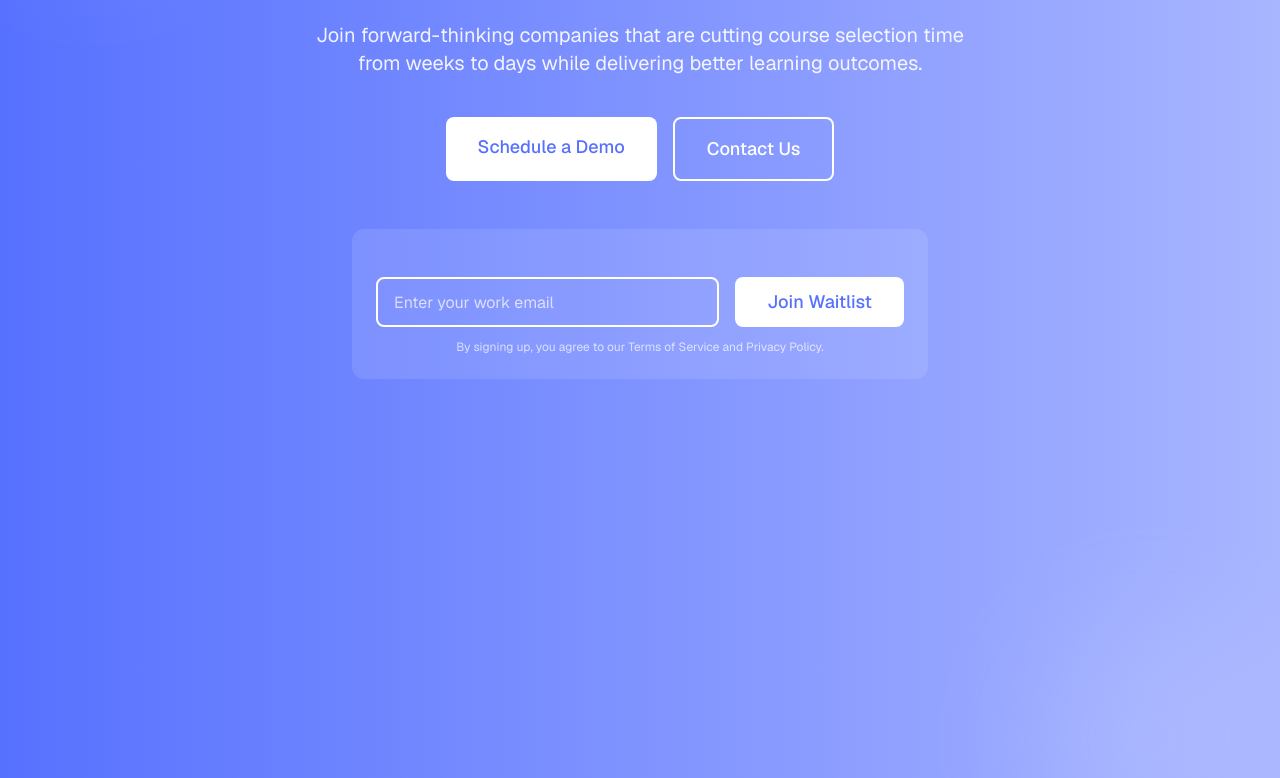
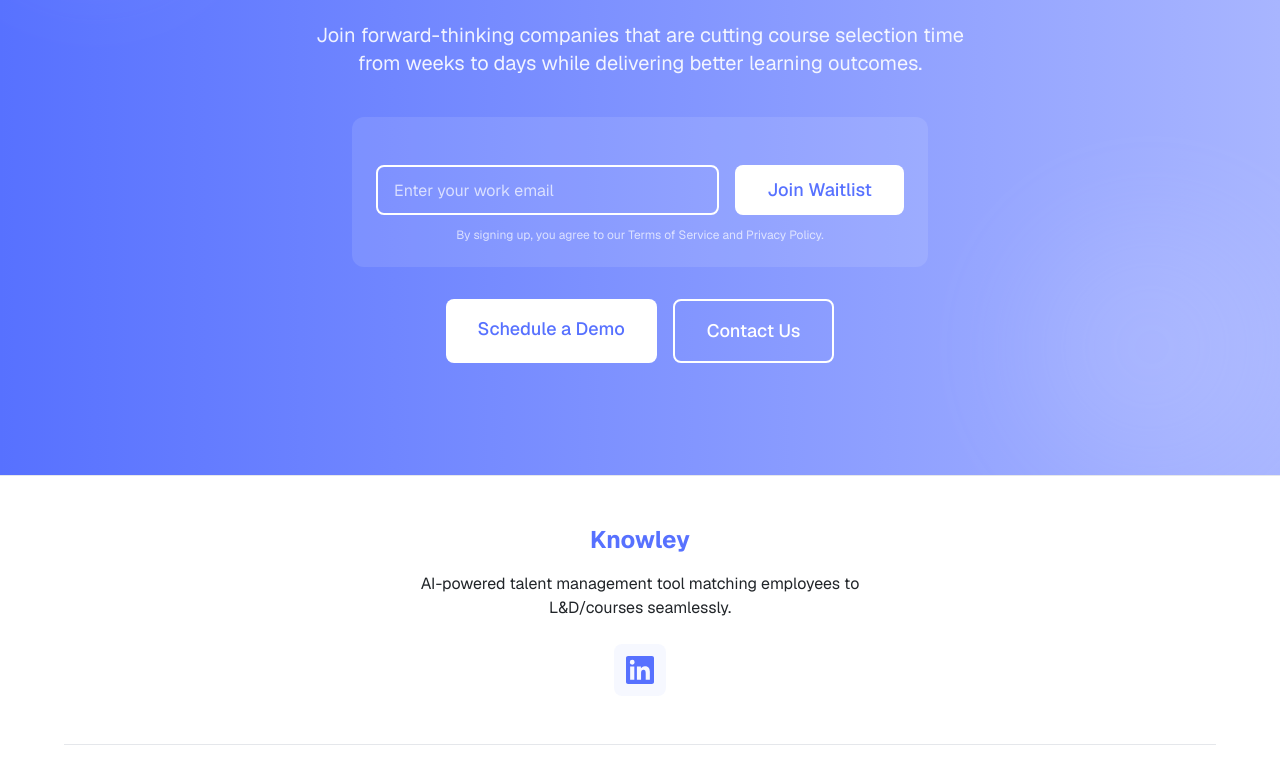
Before and after one commit to Grihladin/knowley_landing_page, a Next.js app: page / in a window 1280 px wide. Shown: the part 3902-4680 px from the top of the page. Built offline with nearby package versions, Linux system fonts and the light colour scheme.

Commit message:
now i dont moove elements reaarenaged waitlist so i dont have to moove it for perfomance improovent

```diff
--- a/app/CTASection.tsx
+++ b/app/CTASection.tsx
@@ -5,9 +5,20 @@ import ContactForm from "./ContactForm";
 
 export default function CTASection() {
   const [showContactForm, setShowContactForm] = useState(false);
+  const [animatingOut, setAnimatingOut] = useState(false);
 
   const toggleContactForm = () => {
-    setShowContactForm(prev => !prev);
+    if (showContactForm) {
+      // Start closing animation
+      setAnimatingOut(true);
+      // Wait for animation to complete before actually hiding
+      setTimeout(() => {
+        setShowContactForm(false);
+        setAnimatingOut(false);
+      }, 200); // Match the slideUp animation duration
+    } else {
+      setShowContactForm(true);
+    }
   };
 
   return (
@@ -38,7 +49,15 @@ export default function CTASection() {
           Join forward-thinking companies that are cutting course selection time
           from weeks to days while delivering better learning outcomes.
         </p>
-        <div className="flex flex-col sm:flex-row gap-4 justify-center mb-12 w-full px-4 sm:px-0 max-w-md mx-auto">
+        <div className="flex flex-col space-y-6 max-w-xl mx-auto w-full px-4 sm:px-0 mb-8">
+          <div className="bg-white/10 rounded-xl p-4 sm:p-6 w-full text-white">
+            <WaitlistForm />
+            <p className="text-xs mt-3 opacity-70">
+              By signing up, you agree to our Terms of Service and Privacy Policy.
+            </p>
+          </div>
+        </div>
+        <div className="flex flex-col sm:flex-row gap-4 justify-center mb-8 w-full px-4 sm:px-0 max-w-md mx-auto">
           <a
             href="https://calendly.com/knowleyde"
             target="_blank"
@@ -54,22 +73,15 @@ export default function CTASection() {
             Contact Us
           </button>
         </div>
-        <div className="flex flex-col space-y-6 max-w-xl mx-auto w-full px-4 sm:px-0">
-          <div className="bg-white/10 rounded-xl p-4 sm:p-6 w-full text-white">
-            <WaitlistForm />
-            <p className="text-xs mt-3 opacity-70">
-              By signing up, you agree to our Terms of Service and Privacy Policy.
-            </p>
-          </div>
 
+        <div className={`max-w-xl mx-auto w-full px-4 sm:px-0 mt-4 ${!showContactForm && !animatingOut ? 'hidden' : ''}`}>
           <div
             className={`
               bg-white/20 backdrop-blur-sm rounded-xl w-full overflow-hidden
-              transition-[opacity,transform] sm:transition-all sm:duration-300 duration-200 ease-in-out
-              ${showContactForm ? 'scale-y-100 opacity-100' : 'scale-y-0 opacity-0 pointer-events-none'}
+              ${showContactForm && !animatingOut ? 'animate-slideDown' : 'animate-slideUp'}
             `}
             style={{ transformOrigin: 'top' }}
-            aria-hidden={!showContactForm}
+            aria-hidden={!showContactForm && !animatingOut}
           >
             <div className="p-4 sm:p-6">
               <ContactForm />
--- a/tailwind.config.ts
+++ b/tailwind.config.ts
@@ -24,6 +24,8 @@ const config: Config = {
         'fade-in': 'fadeIn 0.5s ease-in forwards',
         'fade-in-up': 'fadeInUp 0.5s ease-out forwards',
         'slide-in': 'slideIn 0.5s ease-out forwards',
+        'slideDown': 'slideDown 0.3s ease-out forwards',
+        'slideUp': 'slideUp 0.2s ease-in forwards',
       },
       keyframes: {
         fadeIn: {
@@ -38,6 +40,14 @@ const config: Config = {
           '0%': { transform: 'translateX(-100%)' },
           '100%': { transform: 'translateX(0)' },
         },
+        slideDown: {
+          '0%': { opacity: '0', transform: 'scaleY(0)' },
+          '100%': { opacity: '1', transform: 'scaleY(1)' },
+        },
+        slideUp: {
+          '0%': { opacity: '1', transform: 'scaleY(1)' },
+          '100%': { opacity: '0', transform: 'scaleY(0)' },
+        },
       },
     },
   },
```
